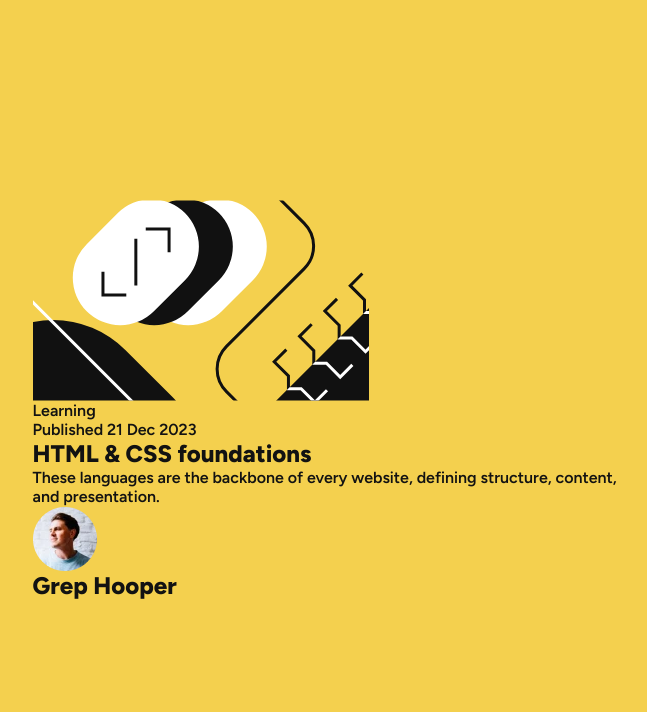
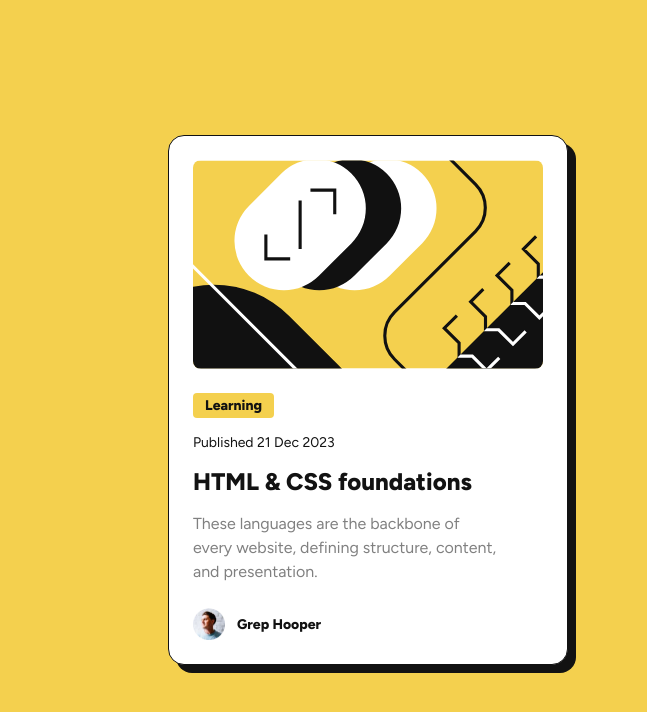
Before and after one commit to ryanzeroseven/fem-blog-preview-card, a plain HTML site: page index.html in a window 1280 px wide. Shown: the whole page, without its empty margins (272-919 px from the left). Drawn offline with Linux system fonts and the light colour scheme.

Commit message:
CSS added to finished card and gitignore file

```diff
--- a/index.html
+++ b/index.html
@@ -17,7 +17,7 @@
     <link rel="preconnect" href="https://fonts.googleapis.com" />
     <link rel="preconnect" href="https://fonts.gstatic.com" crossorigin />
     <link
-      href="https://fonts.googleapis.com/css2?family=Figtree:wght@600;800&display=swap"
+      href="https://fonts.googleapis.com/css2?family=Figtree:wght@300..900&display=swap"
       rel="stylesheet"
     />
 
@@ -26,26 +26,38 @@
 
     <title>Blog preview card | Frontend Mentor</title>
   </head>
-  <body class="grid-items-center">
-    <article>
-      <header>
+  <body class="grid-center">
+    <h1 class="visually-hidden">Blog preview card | Frontend Mentor</h1>
+    <article class="card grid-gap400">
+      <header class="grid-gap400">
         <img
           src="assets/images/illustration-article.svg"
           alt="Abstract design of a card."
+          class="header__img"
         />
-        <div class="tag">Learning</div>
-        <p>Published <date>21 Dec 2023</date></p>
+        <span class="header__tag">Learning</span>
+
+        <p class="header__published">
+          Published
+          <time datetime="2023-12-21">21 Dec 2023</time>
+        </p>
       </header>
-      <main>
-        <h1>HTML &amp; CSS foundations</h1>
-        <p>
+      <section aria-labelledby="header" class="grid-gap400">
+        <a href="#">
+          <h2 id="header" class="h2">HTML &amp; CSS foundations</h2>
+        </a>
+        <p class="section__paragraph">
           These languages are the backbone of every website, defining structure,
           content, and presentation.
         </p>
-      </main>
+      </section>
       <footer>
-        <img src="assets/images/image-avatar.webp" alt="" />
-        <h2>Grep Hooper</h2>
+        <img
+          src="assets/images/image-avatar.webp"
+          alt="Profile picture of Greg Hooper"
+          class="footer__img"
+        />
+        <h3 class="h3">Grep Hooper</h3>
       </footer>
     </article>
   </body>
--- a/style/style.css
+++ b/style/style.css
@@ -1,8 +1,11 @@
 :root {
   --ff: 'Figtree', system-ui;
 
+  --fs-200: 0.675rem;
+  --fs-300: 0.875rem;
   --fs-400: 1rem;
-  --fs-500: 2rem;
+  --fs-500: 1.25rem;
+  --fs-600: 1.5rem;
 
   --fw-400: 400;
   --fw-600: 600;
@@ -13,6 +16,8 @@
   --clr-white: hsl(0, 0%, 100%);
   --clr-grey: hsl(0, 0%, 50%);
   --clr-black: hsl(0, 0%, 7%);
+
+  --transition: 150ms ease-in-out;
 }
 
 /* makes sizing simpler */
@@ -27,7 +32,7 @@
 * {
   margin: 0;
   padding: 0;
-  /* font: inherit; */
+  font: inherit;
 }
 
 /* dark mode user-agent-styles */
@@ -40,10 +45,12 @@ html {
 /* min body height */
 body {
   min-height: 100svh;
-  font-family: var(--ff);
   background: var(--clr-primary);
   color: var(--clr-black);
   font-size: var(--fs-400);
+  font-family: var(--ff);
+  font-optical-sizing: auto;
+  font-style: normal;
 }
 
 /* responsive images/videos */
@@ -82,8 +89,8 @@ li {
   text-wrap: pretty;
 }
 
-ul,
-ol {
+ul[role='list'],
+ol[role='list'] {
   list-style: none;
 }
 
@@ -99,7 +106,106 @@ ol {
 }
 
 /* Utility class to center items mainly  */
-.grid-items-center {
+.grid-center {
   display: grid;
   place-items: center;
 }
+
+.grid-gap400 {
+  display: grid;
+  gap: 1rem;
+}
+
+/* .card styling */
+
+.card {
+  --padding: 1.5rem;
+  --border-radius: 0.5rem;
+
+  background-color: var(--clr-white);
+  width: min(25rem, 90%);
+  padding: var(--padding);
+  border-radius: calc(var(--border-radius) * 2);
+  box-shadow: 0.5rem 0.5rem 0 0 var(--clr-black);
+  border: 1px solid var(--clr-black);
+
+  transition: box-shadow var(--transition);
+}
+
+/* header styling */
+
+.header__img {
+  border-radius: var(--border-radius);
+  margin-block-end: 0.5rem;
+  justify-self: stretch;
+  /* transform: scale(1.1); */
+}
+
+.header__tag {
+  display: inline-block;
+  background-color: var(--clr-primary);
+  padding: 0.25rem 0.75rem;
+  font-size: var(--fs-300);
+  font-weight: var(--fw-800);
+  border-radius: calc(var(--border-radius) / 2);
+  justify-self: start;
+}
+
+.header__published {
+  font-size: var(--fs-300);
+  font-weight: var(--fw-400);
+}
+
+/* section styling */
+
+a {
+  text-decoration: none;
+}
+
+.h2 {
+  color: var(--clr-black);
+  font-size: clamp(var(--fs-500), 5vw + 0.1rem, var(--fs-600));
+  font-weight: var(--fw-800);
+
+  transition: color var(--transition);
+}
+
+.section__paragraph {
+  color: var(--clr-grey);
+  font-size: clamp(var(--fs-300), 3vw + 0.2rem, var(--fs-400));
+  font-weight: var(--fw-400);
+  line-height: 1.5;
+  margin-block-end: 0.5rem;
+}
+
+/* footer styling */
+
+footer {
+  display: flex;
+  align-items: center;
+  justify-content: flex-start;
+  gap: 0.75rem;
+}
+
+.footer__img {
+  width: 2rem;
+  aspect-ratio: 1;
+}
+
+.h3 {
+  font-size: var(--fs-300);
+  font-weight: var(--fw-800);
+}
+
+/* .card:hover, .card:hover styling */
+
+.card:hover,
+.card:focus-within {
+  cursor: pointer;
+  box-shadow: 1rem 1rem 0 0 var(--clr-black);
+}
+
+.card:hover .h2,
+.card:focus-within .h2 {
+  color: var(--clr-primary);
+}
```
Also changed, not shown: 1 other file.
